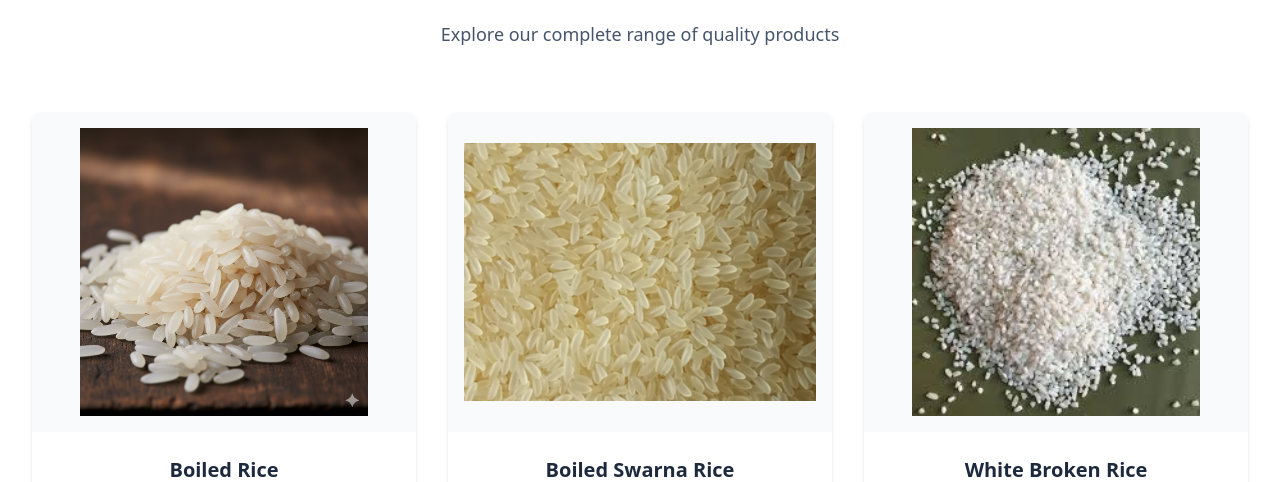
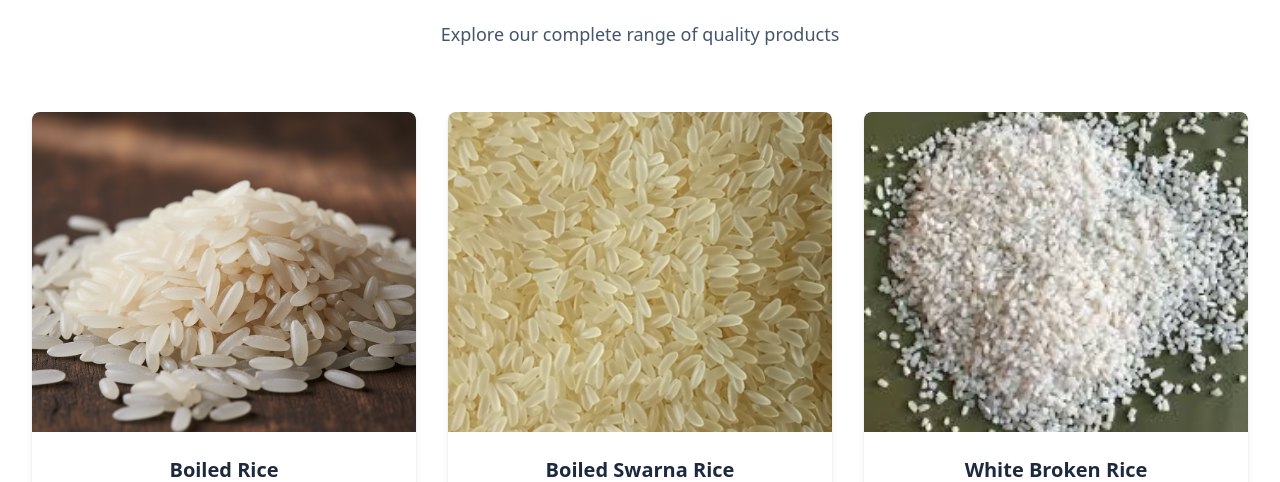
Before and after one commit to RahulChandrakarr/bhagwati-oil, a Next.js app: page / in a window 1280 px wide. Shown: the part 7495-7977 px from the top of the page. Built offline with nearby package versions, Linux system fonts and the light colour scheme.

Commit message:
Update OurOtherProducts: make images cover full card width

```diff
--- a/app/components/OurOtherProducts.tsx
+++ b/app/components/OurOtherProducts.tsx
@@ -62,7 +62,7 @@ export default function OurOtherProducts() {
                   src={product.image}
                   alt={product.name}
                   fill
-                  className="object-contain p-4"
+                  className="object-cover"
                 />
               </div>
 
```
